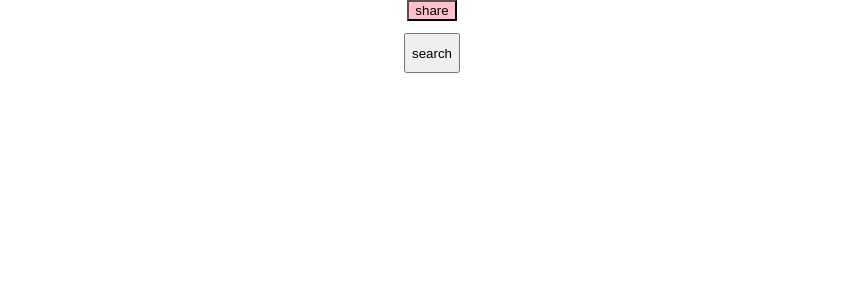
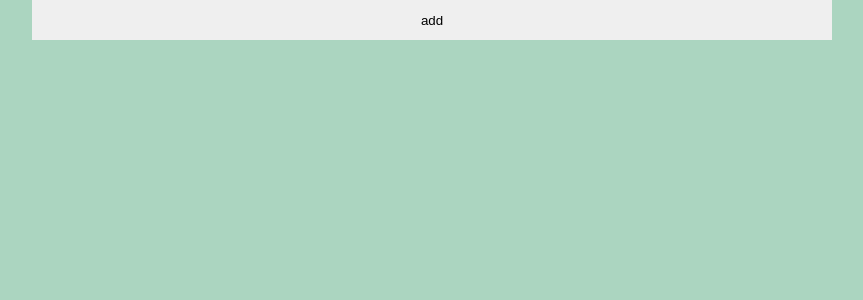
Before and after one commit to saxumcordis/mipt_pract, a React (Create React App) app in the folder test-app/: page / in a window 1280 px wide. Shown: the top 300 px of the page, without its empty margins (208-1071 px from the left). Built offline with nearby package versions, Linux system fonts and the light colour scheme.

Commit message:
more css

```diff
--- a/test-app/src/App.css
+++ b/test-app/src/App.css
@@ -7,15 +7,15 @@
 }
 
 .list {
-  display: flex;
-  align-items: center;
-  justify-content: center;
-  flex-wrap: wrap;
+  display: grid;
+  grid-template-columns: repeat(4, 1fr);
   gap: 12px;
 }
 
 .cat-item {
-  border: 1px solid black;
+  border: 2px solid rgba(0, 0, 0, 0.567);
+  background-color: white;
+  border-radius: 12px;
 
   width: 281px;
 
@@ -28,10 +28,16 @@
 .cat-item img {
   width: 281px;
   height: 188px;
+  border-radius: 12px;
 }
 
 .cat-item__title {
   font-weight: 600;
+}
+
+.cat-item__controls {
+  display: flex;
+  justify-content: space-between;
 }
 
 .search-controls {
@@ -50,8 +56,17 @@
 
 .search-button {
   height: 40px;
+  width: 100%;
 }
 
 .button-share {
-  background-color: pink;
+  background-color: rgba(87, 157, 194, 0.808);
 }
+
+.like-button {
+  background-color: rgba(93, 212, 125, 0.732);
+}
+
+.delete-button {
+  background-color: rgba(255, 192, 203, 0.82);
+}
--- a/test-app/src/App.jsx
+++ b/test-app/src/App.jsx
@@ -34,9 +34,8 @@ function App() {
 
   return (
     <div className="App">
-      <Button type="share" onClick={() => console.log('SHARE ALL')} />
       <div className="search-controls">
-        <Button className='search-button' onClick={fetchCats}>search</Button>
+        <Button className='search-button' onClick={fetchCats}>add</Button>
       </div>
       <div className="list">
         {catsArray}
--- a/test-app/src/components/CatItem/CatItem.jsx
+++ b/test-app/src/components/CatItem/CatItem.jsx
@@ -6,12 +6,13 @@ export const CatItem = ({ cat, onDelete, onLike }) => {
 
   return <div className="cat-item">
     <img src={url} alt="" />
-    <span className="cat-item__title">
+    <div className="cat-item__controls"><span className="cat-item__title">
       {cat.breeds[0].name}
     </span>
-    <span className="cat-item__likes">
-      {'Likes: ' + like}
-    </span>
+      <span className="cat-item__likes">
+        {'❤️ ' + like}
+      </span>
+    </div>
     <Button className='like-button' onClick={() => onLike(url)}>like</Button>
     <Button type="share" onClick={() => console.log(`SHARE ITEM ${url}`)} />
 
--- a/test-app/src/index.css
+++ b/test-app/src/index.css
@@ -5,9 +5,14 @@ body {
     sans-serif;
   -webkit-font-smoothing: antialiased;
   -moz-osx-font-smoothing: grayscale;
+  background: rgb(171, 213, 192);
 }
 
 code {
   font-family: source-code-pro, Menlo, Monaco, Consolas, 'Courier New',
     monospace;
 }
+
+button {
+  border: unset;
+}
```
